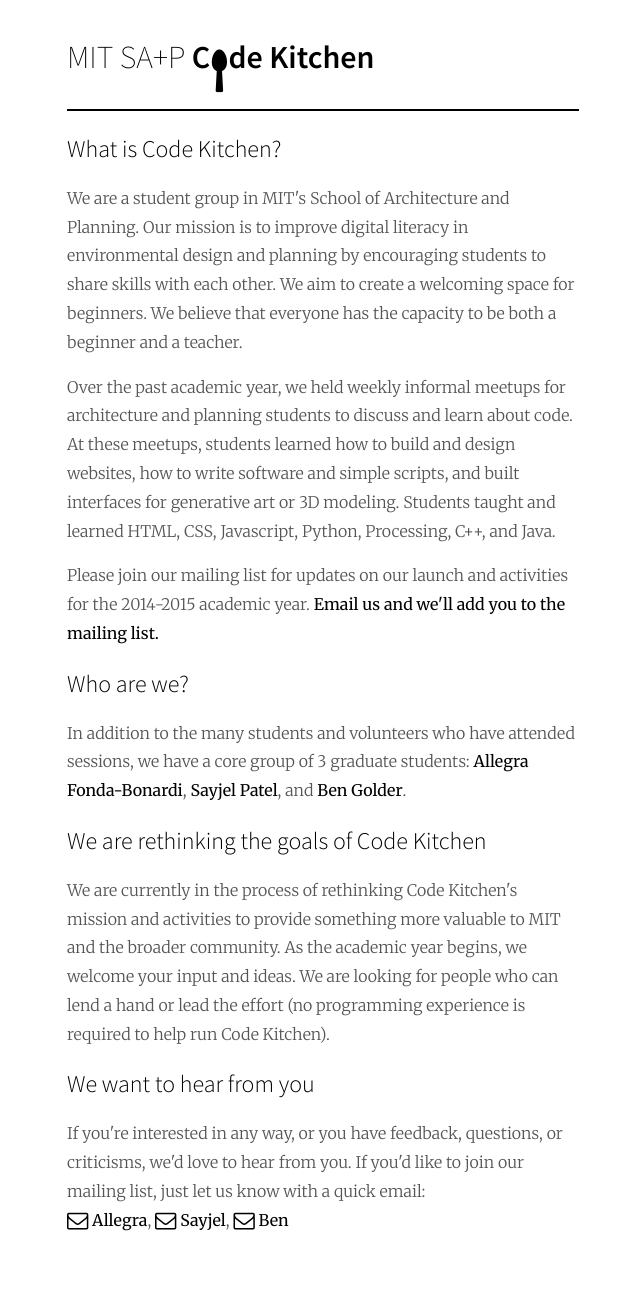
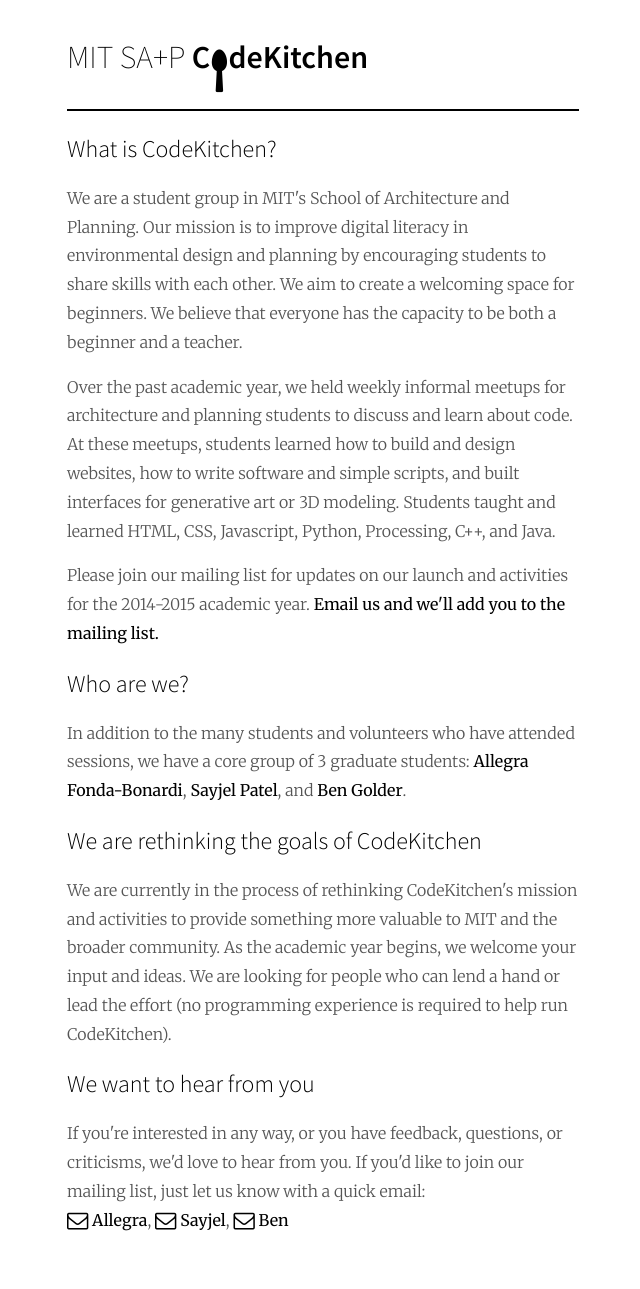
Before and after one commit to sap-codekitchen/django_site, a Django app: template templates/index.html in a window 1280 px wide. Shown: the top 1289 px of the page, without its empty margins (317-957 px from the left). Run offline with Django 3.2, Linux system fonts and the light colour scheme; the template is opened without the code that fills it, so the values that code supplies are empty; some libraries are stand-ins or nearby versions.

Commit message:
consistent name, better title

```diff
--- a/templates/head.html
+++ b/templates/head.html
@@ -8,7 +8,7 @@
     <![endif]-->
     {% endblock %}
 
-    <title>{% block title %}MIT SA+P Code Kitchen{% endblock %}</title>
+    <title>{% block title %}CodeKitchen - MIT SA+P{% endblock %}</title>
 
     {% block fonts %}
   <link href='http://fonts.googleapis.com/css?family=Source+Sans+Pro:200,300,400,600,700,900,200italic,300italic,600italic,700italic,900italic|Merriweather:400,300,700,900,300italic,400italic,700italic,900italic' rel='stylesheet' type='text/css'>
--- a/templates/header.html
+++ b/templates/header.html
@@ -4,7 +4,7 @@
     {% block titleblock %}
       <h1 class="titleblock">
         <span class="institution"> MIT SA+P </span>
-        <span class="org"> C<i class="fa fa-spoon fa-lg"></i>de Kitchen </span>
+        <span class="org"> C<i class="fa fa-spoon fa-lg"></i>deKitchen </span>
         {% if linktrail %}
         {% for link in linktrail %}
         <span class="trail-item">
--- a/templates/index.html
+++ b/templates/index.html
@@ -3,7 +3,7 @@
 {% block content %}
       <section>
 
-        <h2>What is Code Kitchen?</h2>
+        <h2>What is CodeKitchen?</h2>
 
         <p>
         We are a student group in MIT's School of Architecture and
@@ -42,14 +42,14 @@
         <a href="mailto:bgolder@mit.edu">Ben Golder</a>.
         </p>
 
-        <h2>We are rethinking the goals of Code Kitchen</h2>
+        <h2>We are rethinking the goals of CodeKitchen</h2>
 
         <p>
-        We are currently in the process of rethinking Code Kitchen's mission
+        We are currently in the process of rethinking CodeKitchen's mission
         and activities to provide something more valuable to MIT and the broader
         community. As the academic year begins, we welcome your input and
         ideas. We are looking for people who can lend a hand or lead the effort
-        (no programming experience is required to help run Code Kitchen).
+        (no programming experience is required to help run CodeKitchen).
         </p>
 
         <h2>We want to hear from you</h2>
```
